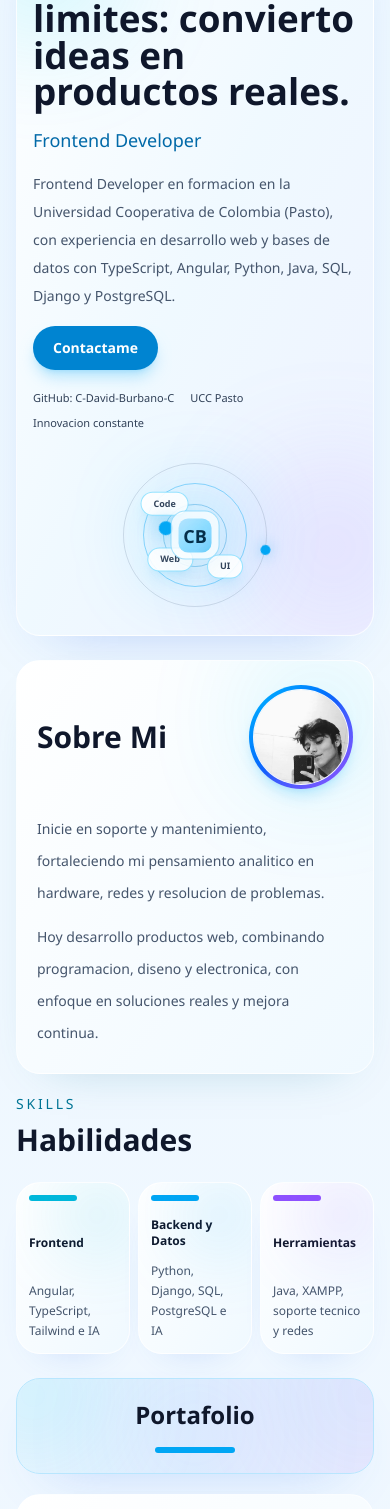
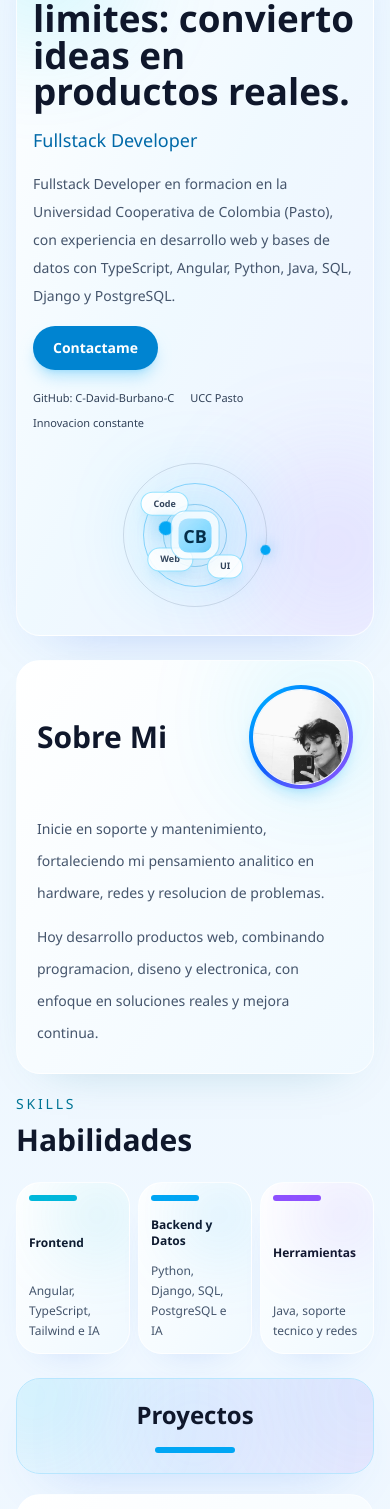
Before and after one commit to C-David-Burbano-C/Portafolio, a Next.js app: page / in a window 390 px wide. Shown: the part 220-1729 px from the top of the page. Built offline with nearby package versions, Linux system fonts and the light colour scheme.

Commit message:
feat: rename portfolio to projects and update profile to fullstack
Update navbar and mobile sidebar labels, and remove XAMPP from the tools section.

```diff
--- a/app/_components/portfolio/experience_section.tsx
+++ b/app/_components/portfolio/experience_section.tsx
@@ -116,7 +116,7 @@ export default function ExperienceSection() {
         },
         {
           category: "Experiencia Laboral",
-          title: "Desarrollador Frontend",
+          title: "Desarrollador Fullstack",
           company: "SIMERELECTRONIC SAS",
           dates: "2024-2025",
           description:
@@ -186,7 +186,7 @@ export default function ExperienceSection() {
         },
         {
           category: "Work Experience",
-          title: "Frontend Developer",
+          title: "Fullstack Developer",
           company: "SIMERELECTRONIC SAS",
           dates: "2024-2025",
           description:
--- a/app/_components/portfolio/hero_section.tsx
+++ b/app/_components/portfolio/hero_section.tsx
@@ -66,9 +66,9 @@ export default function HeroSection() {
     es: {
       eyebrow: "Inicio",
       title: "Innovo sin limites: convierto ideas en productos reales.",
-      role: "Frontend Developer",
+      role: "Fullstack Developer",
       description:
-        "Frontend Developer en formacion en la Universidad Cooperativa de Colombia (Pasto), con experiencia en desarrollo web y bases de datos con TypeScript, Angular, Python, Java, SQL, Django y PostgreSQL.",
+        "Fullstack Developer en formacion en la Universidad Cooperativa de Colombia (Pasto), con experiencia en desarrollo web y bases de datos con TypeScript, Angular, Python, Java, SQL, Django y PostgreSQL.",
       cta: "Contactame",
       heroAlt: "Visual del hero",
       orbitLabels: {
@@ -85,9 +85,9 @@ export default function HeroSection() {
     en: {
       eyebrow: "Home",
       title: "I build real products from bold ideas.",
-      role: "Frontend Developer",
+      role: "Fullstack Developer",
       description:
-        "Frontend developer in training at Universidad Cooperativa de Colombia (Pasto), with experience in web development and databases using TypeScript, Angular, Python, Java, SQL, Django, and PostgreSQL.",
+        "Fullstack developer in training at Universidad Cooperativa de Colombia (Pasto), with experience in web development and databases using TypeScript, Angular, Python, Java, SQL, Django, and PostgreSQL.",
       cta: "Contact me",
       heroAlt: "Hero visual",
       orbitLabels: {
--- a/app/_components/portfolio/page_modular.tsx
+++ b/app/_components/portfolio/page_modular.tsx
@@ -14,10 +14,10 @@ import ProjectCardsAll from "./projects/project_cards_all";
 export default function PortfolioModularPage() {
   const copy = useLanguageValue({
     es: {
-      portfolioTitle: "Portafolio",
+      portfolioTitle: "Proyectos",
     },
     en: {
-      portfolioTitle: "Portfolio",
+      portfolioTitle: "Projects",
     },
   });
 
--- a/app/_components/portfolio/skills_section.tsx
+++ b/app/_components/portfolio/skills_section.tsx
@@ -20,7 +20,7 @@ export default function SkillsSection() {
         },
         {
           title: "Herramientas",
-          detail: "Java, XAMPP, soporte tecnico y redes",
+          detail: "Java, soporte tecnico y redes",
           tone: "bg-violet-500",
         },
       ],
@@ -41,7 +41,7 @@ export default function SkillsSection() {
         },
         {
           title: "Tooling",
-          detail: "Java, XAMPP, technical support, and networks",
+          detail: "Java, technical support, and networks",
           tone: "bg-violet-500",
         },
       ],
--- a/app/_components/portfolio/top_nav.tsx
+++ b/app/_components/portfolio/top_nav.tsx
@@ -40,11 +40,11 @@ export default function TopNav() {
       navItems: [
         { href: "#inicio", label: "Inicio" },
         { href: "#sobre-mi", label: "Sobre mi" },
-        { href: "#portafolio", label: "Portafolio" },
+        { href: "#portafolio", label: "Proyectos" },
         { href: "#experiencia", label: "Experiencia" },
         { href: "#contacto", label: "Contacto" },
       ],
-      role: "Frontend Developer",
+      role: "Fullstack Developer",
       cta: "Hablemos",
       openMenu: "Abrir menu",
       closeMenu: "Cerrar menu",
@@ -58,11 +58,11 @@ export default function TopNav() {
       navItems: [
         { href: "#inicio", label: "Home" },
         { href: "#sobre-mi", label: "About" },
-        { href: "#portafolio", label: "Portfolio" },
+        { href: "#portafolio", label: "Projects" },
         { href: "#experiencia", label: "Experience" },
         { href: "#contacto", label: "Contact" },
       ],
-      role: "Frontend Developer",
+      role: "Fullstack Developer",
       cta: "Let's talk",
       openMenu: "Open menu",
       closeMenu: "Close menu",
```
